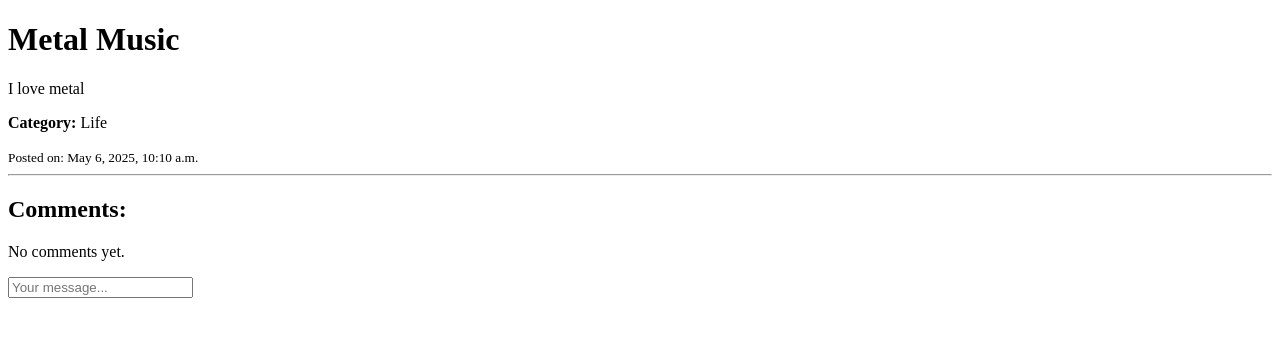
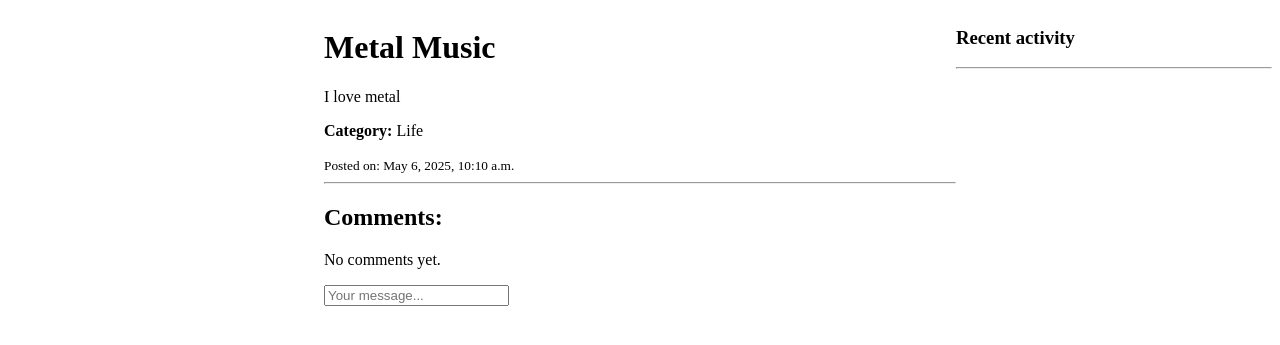
Before and after one commit to xjackhammered/django-Blog, a Django app: page /thought/9 in a window 1280 px wide. Shown: the top 345 px of the page. Run offline with Django 5.2, Linux system fonts and the light colour scheme; data comes from the database, SQL or seed files in the repository; both versions use the stored data as it was after the commit.

Commit message:
activity feed functionality

```diff
--- /dev/null
+++ b/post/templates/post/activity_component.html
@@ -0,0 +1,14 @@
+<h3>Recent activity</h3>
+<hr>
+{% for comment in comments %}
+<div>
+
+    <small>@{{comment.user}} {{comment.time|timesince}}</small><br>
+    <small>replied to {{comment.thoughts}}</small>
+    {% if request.user == comment.user %}
+        <a href="{% url 'delete-comment' comment.id %}">Delete</a>
+    {% endif %}
+    <hr>
+</div>
+
+{% endfor %}
--- a/post/templates/post/index.html
+++ b/post/templates/post/index.html
@@ -57,9 +57,9 @@
 
     </div>
 
-    <!-- Column 3 -->
+
     <div>
-        <!-- Optional third column content -->
+        {% include 'post/activity_component.html' %}
     </div>
 </div>
 </body>
--- a/post/templates/post/single.html
+++ b/post/templates/post/single.html
@@ -3,7 +3,21 @@
 <head>
     <title>{{ thought.title }}</title>
 </head>
+<style>
+    .single-page{
+        display: grid;
+        grid-template-columns: 1fr 2fr 1fr;
+    }
+</style>
+
 <body>
+ <div class="single-page">
+
+    <div>
+
+    </div>
+
+    <div>
         <h1>{{ thought.title }}</h1>
         <p>{{ thought.description }}</p>
         <p><strong>Category:</strong> {{ thought.category.name }}</p>
@@ -32,6 +46,11 @@
                 <input type="text" name="content" placeholder="Your message..." />
             </form>
         </div>
+    </div>
 
+    <div>
+        {% include 'post/activity_component.html' %}
+    </div>
+</div>
 </body>
 </html>
--- a/post/views.py
+++ b/post/views.py
@@ -60,8 +60,9 @@ def thoughts_list(request):
     thoughts = Thoughts.objects.filter(Q(category__name__icontains=q)|Q(title__icontains=q))
     categories = Category.objects.all()
     thought_count = thoughts.count()
+    comments = Comment.objects.all()
 
-    return render(request, "post/index.html", {'thoughts': thoughts, 'categories':categories, "thought_count":thought_count})
+    return render(request, "post/index.html", {'thoughts': thoughts, 'categories':categories, "thought_count": thought_count, "comments":comments})
 
 def single_thought(request,id):
     thought = Thoughts.objects.get(id=id)
```
Also changed, not shown: db.sqlite3. Lines whose indentation alone changed are shown as unchanged.
